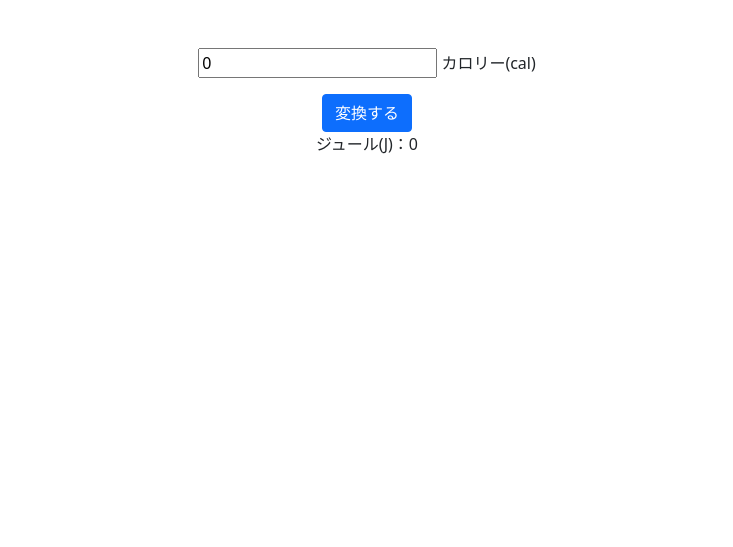
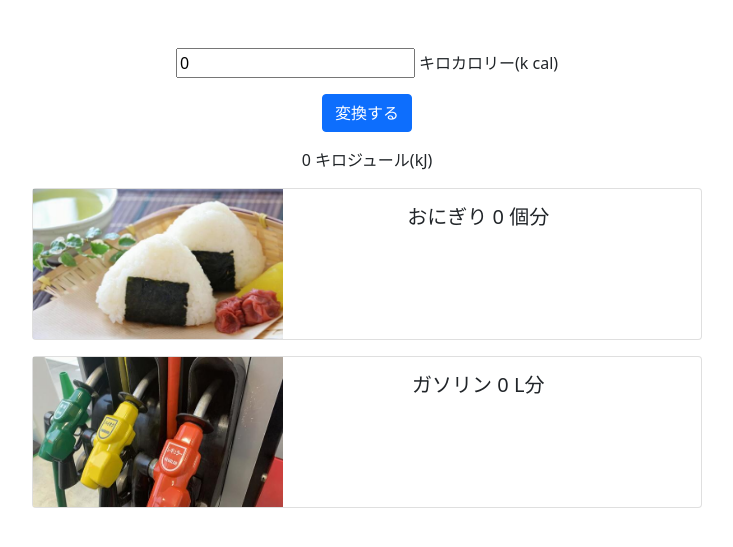
Before and after one commit to yamayuz/django-cal-conversion, a Django app: page /conv/ in a window 1280 px wide. Shown: the top 547 px of the page, without its empty margins (273-1006 px from the left). Run offline with Django 4.2, Linux system fonts and the light colour scheme; parts of the project's set-up code (start-up, migrations or seed data) failed here and were passed over.

Commit message:
【update】カロリーをおにぎり換算で表示する機能を追加

```diff
--- a/calConversionApp/urls.py
+++ b/calConversionApp/urls.py
@@ -1,5 +1,7 @@
 from django.urls import path
-from .views import ConvView, TestView
+from .views import ConvView
+from django.conf import settings
+from django.conf.urls.static import static
 
 urlpatterns = [
     path('conv/', ConvView.as_view(), name='conv'),
--- a/calConversionApp/views.py
+++ b/calConversionApp/views.py
@@ -2,21 +2,27 @@ from django.shortcuts import render
 from django.views.generic import View
 
 MECHANICAL_EQUIVALENT_OF_HEAT = 4.184
-
+SI_PREFIXES = 1000
 
 class ConvView(View):
     def get(self, request):
         context = {
             'cal': '0',
             'joule': '0',
+            'onigiri': '0',
+            'gasoline': '0',
         }
         return render(request, 'conversion.html', context)
 
     def post(self, request):
         cal = float(request.POST['cal'])
-        joule = cal * MECHANICAL_EQUIVALENT_OF_HEAT
+        joule = round(cal * MECHANICAL_EQUIVALENT_OF_HEAT, 1)
+        num_onigiri = round(cal / 180, 1)
+        num_gasoline = round(joule / 33360, 1)
         context = {
             'cal': cal,
             'joule': joule,
+            'onigiri': num_onigiri,
+            'gasoline': num_gasoline,
         }
         return render(request, 'conversion.html', context)
--- a/templates/conversion.html
+++ b/templates/conversion.html
@@ -1,3 +1,5 @@
+{% load static %}
+
 <!doctype html>
 <html lang="ja">
   <head>
@@ -13,18 +15,46 @@
   <body>
 
       <div class="container text-center mt-5">
-          <form action="" method="post">
-              {% csrf_token %}
+            <form action="" method="post">
+                {% csrf_token %}
+                <div>
+                    <p><input type="text" id="cal" name="cal" value="{{ cal }}"> キロカロリー(k cal)</p>
+                </div>
+                <input class="btn btn-primary" type="submit" value="変換する">
+            </form>
 
-              <div>
-                  <p><input type="text" id="cal" name="cal" value="{{ cal }}"> カロリー(cal)</p>
-              </div>
-              <input class="btn btn-primary" type="submit" value="変換する">
-              <div>
-                  <p>ジュール(J)：{{ joule }}</p>
-              </div>
+            <div class="mt-3">
+                <p>{{ joule }} キロジュール(kJ)</p>
+            </div>
 
-          </form>
+            <div class="card mb-3 mx-auto" style="max-width: 60%;">
+                <div class="row g-0">
+                    <div class="col-md-4">
+                        <img src="{% static 'calConversionApp/img/onigiri.jpeg' %}" alt="" width="250" height="150">
+                    </div>
+                    <div class="col-md-8">
+                        <div class="card-body">
+                            <h5 class="card-title">おにぎり {{ onigiri }} 個分</h5>
+                            <!-- <p class="card-text">This is a wider card with supporting text below as a natural lead-in to additional content. This content is a little bit longer.</p> -->
+                            <!-- <p class="card-text"><small class="text-muted">Last updated 3 mins ago</small></p> -->
+                        </div>
+                    </div>
+                </div>
+            </div>
+
+            <div class="card mb-3 mx-auto" style="max-width: 60%;">
+                <div class="row g-0">
+                    <div class="col-md-4">
+                        <img src="{% static 'calConversionApp/img/gasoline.jpeg' %}" alt="" width="250" height="150">
+                    </div>
+                    <div class="col-md-8">
+                        <div class="card-body">
+                            <h5 class="card-title">ガソリン {{ gasoline }} L分</h5>
+                        </div>
+                    </div>
+                </div>
+            </div>
+
       </div>
 
 
```
Also changed, not shown: calConversionProject/settings.py (+6 -1 lines), calConversionApp/static/calConversionApp/img/gasoline.jpeg (added), calConversionApp/static/calConversionApp/img/onigiri.jpeg (added), static/sneaker.jpg (added).
